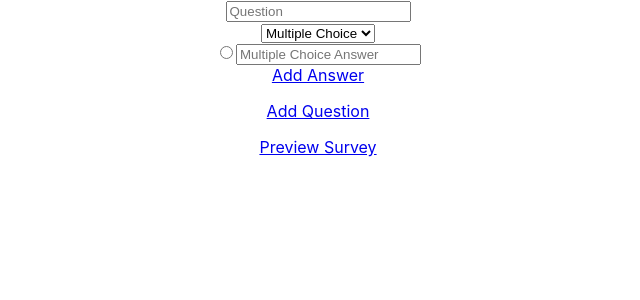
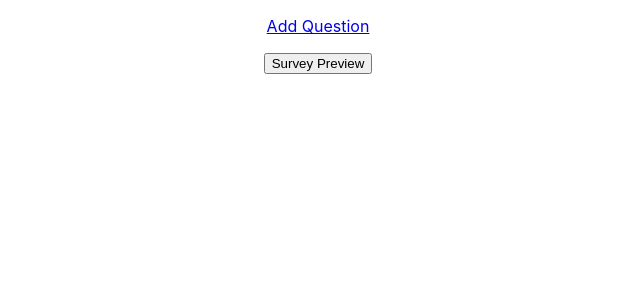
Before and after one commit to msetijo/react-survey, a React (Create React App) app: page / in a window 1280 px wide. Shown: the top 300 px of the page, without its empty margins (322-962 px from the left). Built offline with nearby package versions, Linux system fonts and the light colour scheme.

Commit message:
saving inputs inside question field

```diff
--- a/src/App.js
+++ b/src/App.js
@@ -9,39 +9,62 @@ class Question extends Component {
   render(){
     return(
       <div>
-        <input type="text" placeholder="Question" />
-        <Answers />
+        <input type="text" placeholder="Question" value={this.props.value} onChange={this.props.onChange} onSubmit={this.props.seeSurvey}/>
       </div>
     );
 
   }
 }
+
 class Questions extends Component {
   constructor(props){
     super(props);
     this.addQuestion = this.addQuestion.bind(this);
+    this.handleChange = this.handleChange.bind(this);
+    this.seeSurvey = this.seeSurvey.bind(this);
+    this.counter = 0;
     this.state = {
-      queAnsCombo : []
+      value: [],
+      questionComponents : []
     }
   }
+  seeSurvey(){
+    console.log('A name was submitted: ' + this.state.value);
+  }
+  handleChange(event){
+    this.setState({value: event.target.value});
+  }
   addQuestion(){
-    const queAnsCombo = this.state.queAnsCombo.slice();
-    queAnsCombo.push(Question);
-    this.setState({ queAnsCombo: queAnsCombo });
+    const questionComponent = () => {
+      return <div>
+                <Question value={this.state.value[counter]} onChange={this.handleChange} onSubmit={this.seeSurvey} />
+             </div>
+      }
+    const newArray = this.state.questionComponents.concat(questionComponent);
+    this.setState({ questionComponents: newArray });
   }
   render(){
-    const queAnsCombo = this.state.queAnsCombo.map((Element, index) => {
+    if(this.state.questionComponents === []){
+      const questionComponent = () => {
+        return <div>
+                  <Question value={this.state.value} onChange={this.handleChange} onSubmit={this.seeSurvey} />
+               </div>
+        }
+      const newArray = this.state.questionComponents.concat(questionComponent);
+      this.setState({ questionComponents: newArray });
+    }
+    const questions = this.state.questionComponents.map((Element, index) => {
       return <Element key={ index } index={ index } />
     });
       return(
-        <div className="question">
-         <input type="text" placeholder="Question" />
-         <Answers />
-         <div className="inputs">
-          { queAnsCombo }
-         </div>
-         <p><a id="addQuestion" onClick={this.addQuestion} href="#">Add Question</a></p>
-         <a id="saveSurvey" onClick={this.saveSurvey} href="#">Preview Survey</a>
+        <div>
+          <form onSubmit={this.seeSurvey}>
+          <div className="inputs">
+            {questions}
+          </div>
+          <p><a id="addQuestion" onClick={this.addQuestion} href="#">Add Question</a></p>
+          <input id="saveSurvey" type="submit" value="Survey Preview" />
+         </form>
         </div>
       );
   }
```
